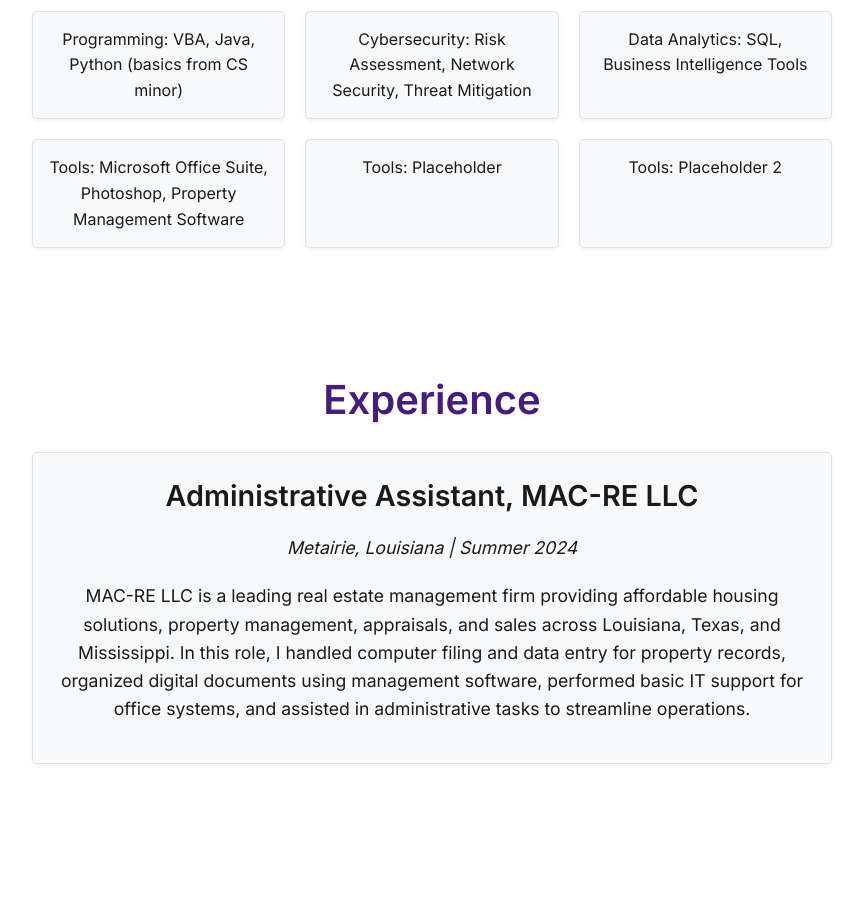
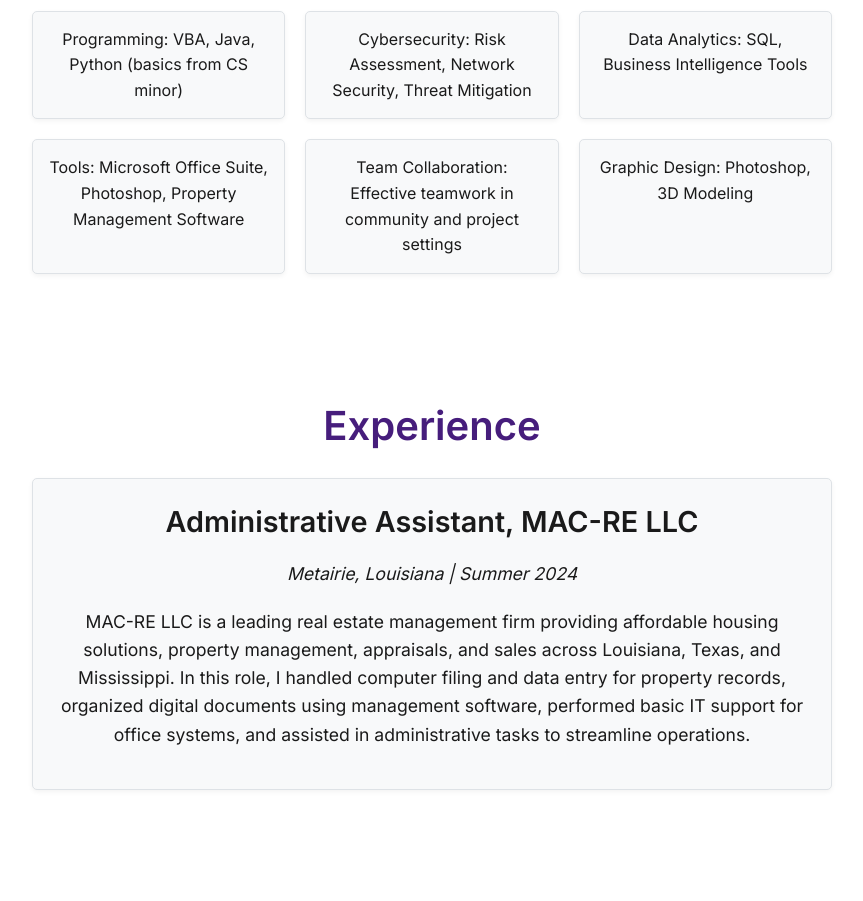
Before and after one commit to colinlee05/Colin-Lee-Personal-Website, a plain HTML site: page index.html in a window 1280 px wide. Shown: the part 2080-2981 px from the top of the page, without its empty margins (208-1071 px from the left). Drawn offline with Linux system fonts and the light colour scheme.

Commit message:
index.html

```diff
--- a/index.html
+++ b/index.html
@@ -88,8 +88,8 @@
                     <li>Cybersecurity: Risk Assessment, Network Security, Threat Mitigation</li>
                     <li>Data Analytics: SQL, Business Intelligence Tools</li>
                     <li>Tools: Microsoft Office Suite, Photoshop, Property Management Software</li>
-                    <li>Tools: Placeholder</li>
-                    <li>Tools: Placeholder 2</li>
+                    <li>Team Collaboration: Effective teamwork in community and project settings</li>
+                    <li>Graphic Design: Photoshop, 3D Modeling</li>
                 </ul>
             </div>
         </section>
```
